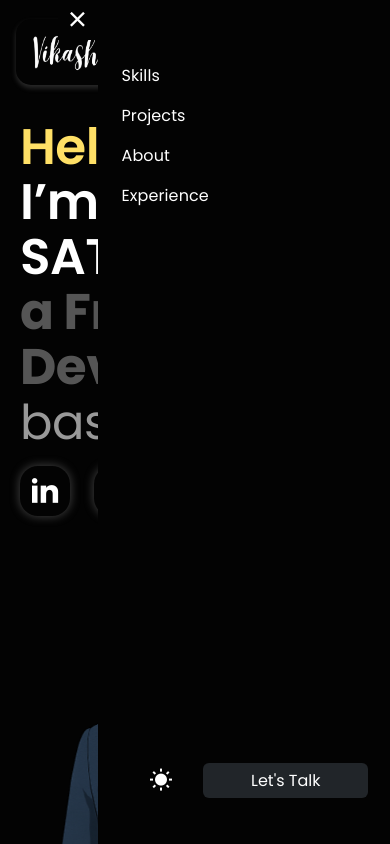
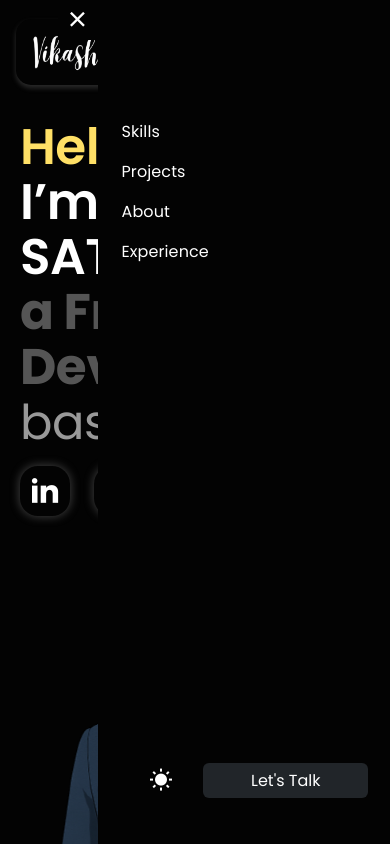
Before and after one commit to vikashsathe/Portfolio, a React (Vite) app: page / in a window 390 px wide. Both pictures are taken after a click on the element 343 px from the left and 51 px from the top of the page. Shown: the top 844 px of the page. Built offline with nearby package versions, Linux system fonts and the light colour scheme; some icons are missing.

Commit message:
some modification

```diff
--- a/index.html
+++ b/index.html
@@ -4,7 +4,7 @@
     <meta charset="UTF-8" />
     <link rel="icon" type="image/svg+xml" href="/favicon.svg" />
     <meta name="viewport" content="width=device-width, initial-scale=1.0" />
-    <title>My Portfolio - Vikash sathe</title>
+    <title>Vikash Sathe</title>
     <link
       href="https://cdn.jsdelivr.net/npm/remixicon@4.5.0/fonts/remixicon.css"
       rel="stylesheet"
--- a/src/landing_page/navbar/Navbar.jsx
+++ b/src/landing_page/navbar/Navbar.jsx
@@ -190,6 +190,11 @@ const mobileSideMenuClose = () => {
 
       <div ref={menuRef} className="mobileSideBar d-none d-flex flex-column">
 
+
+
+
+
+
         <div
     // ref={menuLinksRef}
     className="d-flex flex-column px-4 py-3 gap-3 position-relative">
@@ -200,8 +205,8 @@ const mobileSideMenuClose = () => {
           <a
           href="#skills"
           onClick={mobileSideMenuClose}
-          className="text-white mt-5"
-          style={{ textDecoration: "none" }}
+          className="text-white"
+          style={{ textDecoration: "none",marginTop:"6.5rem" }}
         >
           Skills
         </a>
```
